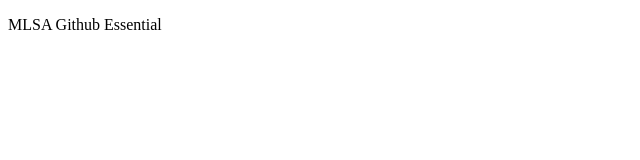
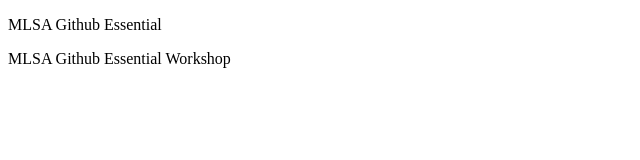
Before and after one commit to HuzaifaTanzeel/Github-Essentials, a plain HTML site: page index.html in a window 1280 px wide. Shown: the whole page, without its empty margins (0-640 px from the left). Drawn offline with Linux system fonts and the light colour scheme.

Commit message:
New branch

```diff
--- a/index.html
+++ b/index.html
@@ -7,5 +7,6 @@
 </head>
 <body>
     <p>MLSA Github Essential </p>
+    <p>MLSA Github Essential Workshop</p>
 </body>
 </html>
```
